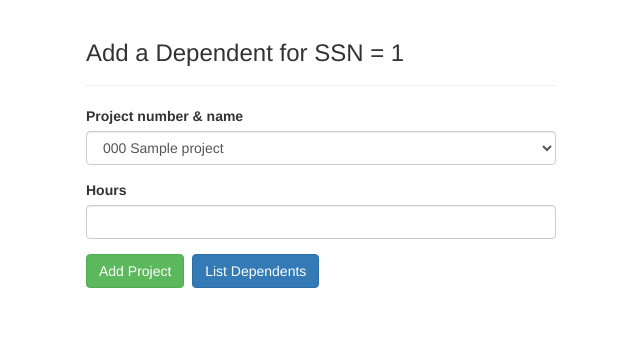
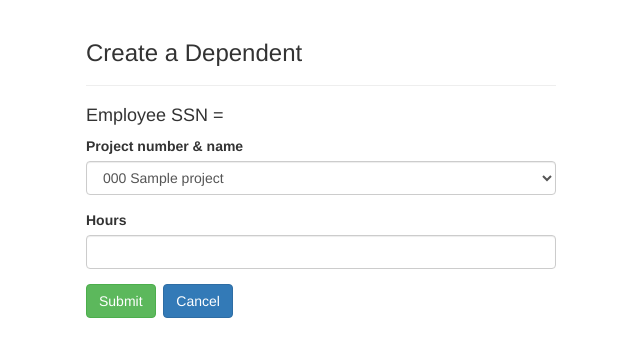
Before and after one commit to elliot-osu/project2, a PHP site: page /createDependent.php in a window 1280 px wide. Shown: the top 357 px of the page, without its empty margins (319-959 px from the left). Run offline with PHP 8.4, Linux system fonts and the light colour scheme; the visitor is signed in with stand-in values (Sample User, id 1); tables that the repository leaves empty or names only in its code hold one stand-in row (values such as "Sample post"); data that the repository does not hold is empty.

Commit message:
Update createDependent.php

```diff
--- a/createDependent.php
+++ b/createDependent.php
@@ -98,13 +98,12 @@
             <div class="row">
                 <div class="col-md-12">
                     <div class="page-header">
-                        <h3>Add a Dependent for SSN =
-							<?php echo $Ssn;?>
-						</h3>
+                        <h3>Create a Dependent</h3>
                     </div>
 
 <?php
-	echo $SQL_err;
+    echo $SQL_err;
+    echo"<h4> Employee SSN =".$param_Ssn."</h4><p>";
 	$conn = mysqli_connect(DB_SERVER, DB_USERNAME, DB_PASSWORD, DB_NAME);
 	if (!$conn) {
 		die('Could not connect: ' . mysqli_error());
@@ -137,9 +136,9 @@
 			<span class="help-block"><?php echo $Hours_err;?></span>
 		</div>
 		<div>
-			<input type="submit" class="btn btn-success pull-left" value="Add Project">
+			<input type="submit" class="btn btn-success pull-left" value="Submit">
 			&nbsp;
-			<a href="viewDependents.php" class="btn btn-primary">List Dependents</a>
+			<a href="viewDependents.php" class="btn btn-primary">Cancel</a>
 
 		</div>
 	</form>
```
